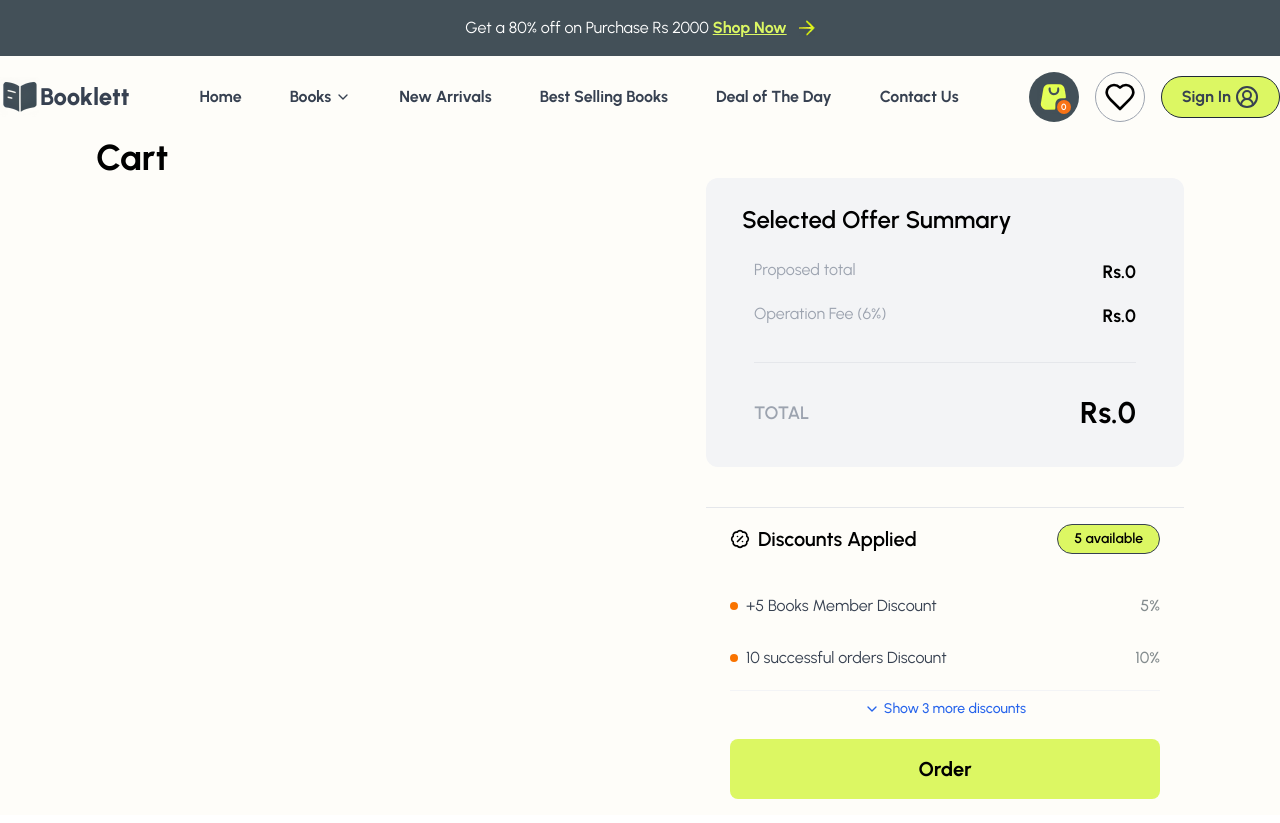
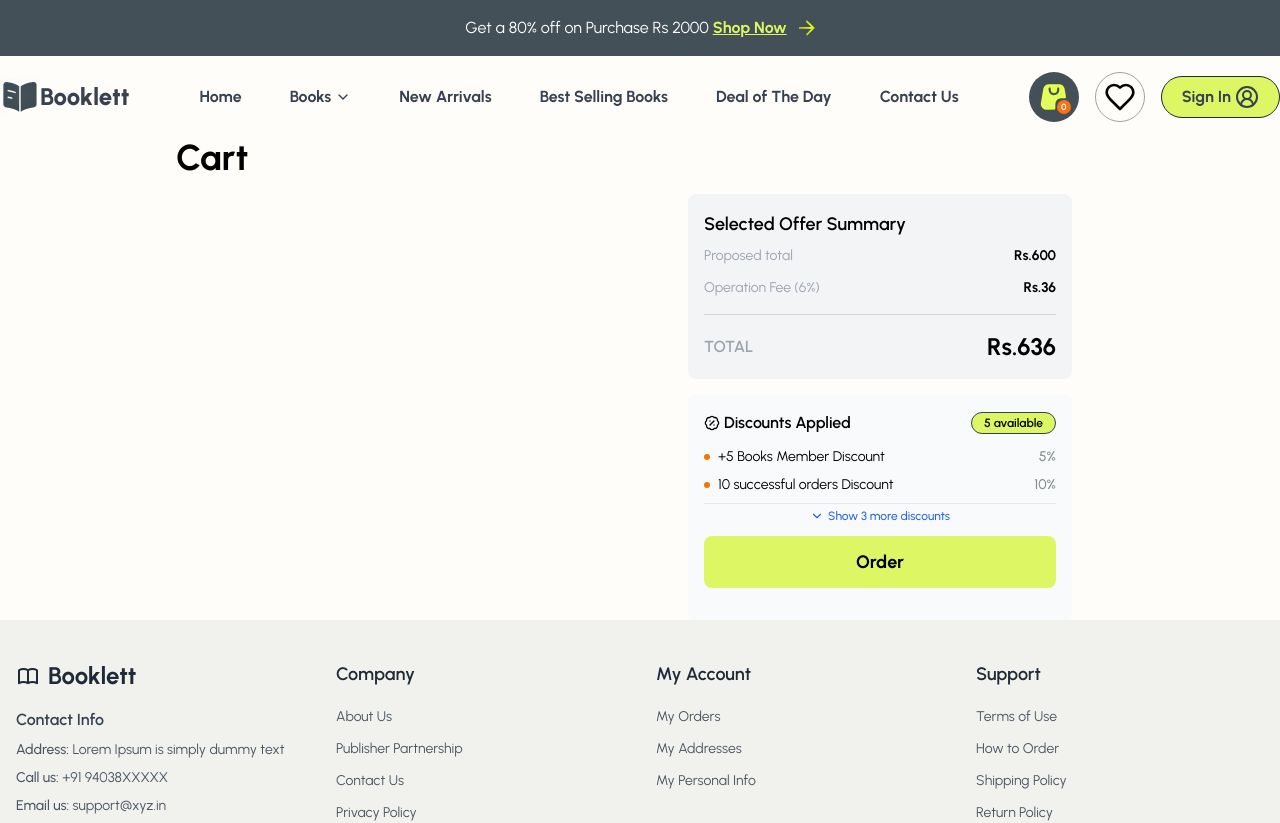
Before and after one commit to rabin2059/bookLet-frontend, a React (Vite) app: page /cart in a window 1280 px wide. Shown: the top 823 px of the page. Built offline with nearby package versions, Linux system fonts and the light colour scheme; the HTML template or start-up script is replaced by a standard one.

Commit message:
UI Fixed by the Designer

```diff
--- a/src/App.jsx
+++ b/src/App.jsx
@@ -13,6 +13,7 @@ import Wishlist from "./pages/user/wishlist";
 import BookList from "./pages/user/Books";
 import Cart from "./pages/user/Cart";
 import Banner from "./pages/admin/Banner";
+import Footer from "./components/Footer";
 
 const App = () => {
   const isAdminRoute = useMatch("/admin/*");
@@ -46,6 +47,7 @@ const App = () => {
           <Route path="/admin/books/view/:bookId" element={<BookDetail />} />
         </Route>
       </Routes>
+      {!isAdminRoute && <Footer />}
     </div>
   );
 };
--- a/src/components/Footer.jsx
+++ b/src/components/Footer.jsx
@@ -3,7 +3,7 @@ import { Facebook, Twitter, Instagram, Youtube } from 'lucide-react';
 
 const Footer = () => {
   return (
-    <footer className="bg-web-background pt-10 pb-4">
+    <footer className="bg-web-third pt-10 pb-4">
       <div className="container mx-auto px-4">
         <div className="grid grid-cols-1 md:grid-cols-4 gap-8">
           {/* Logo and Contact Info */}
--- a/src/components/admin/AdminSideBar.jsx
+++ b/src/components/admin/AdminSideBar.jsx
@@ -26,7 +26,7 @@ const AdminSidebar = () => {
   ];
 
   return (
-    <div className="md:w-64 w-16 bg-web-third border-r min-h-screen text-base border-gray-500 pb-2 flex flex-col">
+    <div className="md:w-64 w-16 bg-web-third border-r min-h-screen text-base  pb-2 flex flex-col">
       <div className="flex flex-row h-20 items-center gap-3 bg-web-secondary">
         <div className="bg-white rounded-full p-1 ml-5">
           <img className="h-[40px]" src={images.logo} alt="logo" />
--- a/src/components/user/cart/CartCard.jsx
+++ b/src/components/user/cart/CartCard.jsx
@@ -16,32 +16,57 @@ const CartCard = ({ carts }) => {
       updateCartQuantity(carts.bookId, carts.quantity - 1);
     }
   };
+
   return carts ? (
-    <div>
-      <div className="flex flex-row justify-between border px-6 py-6 gap-24 rounded-xl">
-        <div className="flex flex-row gap-10">
-          <img className="w-[196px] h-[140px]" src={images.book2} alt="" />
+    <div className="w-full mb-4">
+      <div className="flex flex-row gap-32 items-center justify-between border border-gray-200 px-5 py-4 rounded-xl">
+        {/* Book Info Section */}
+        <div className="flex items-center gap-6">
+          <img
+            className="w-32 h-24 object-cover rounded"
+            src={images.book2}
+            alt={carts.book.title}
+          />
           <div>
-            <h1 className="text-[35px] font-semibold">{carts.book.title}</h1>
-            <p className="text-3xl font-thin">by {carts.book.author}</p>
+            <h1 className="text-xl font-semibold mb-1">{carts.book.title}</h1>
+            <p className="text-gray-600">by {carts.book.author}</p>
           </div>
         </div>
-        <div className="flex flex-row gap-4 items-center">
-          <div className="flex items-center gap-2 border px-3 py-1 rounded-md w-fit">
-            <button onClick={handleDecrease} className="text-xl font-semibold">
+
+        {/* Actions Section */}
+        <div className="flex items-center gap-6">
+          {/* Quantity Controls */}
+          <div className="flex items-center gap-1 border border-gray-300 px-3 py-1 rounded-md">
+            <button
+              onClick={handleDecrease}
+              className="text-lg font-medium w-6 h-6 flex items-center justify-center"
+            >
               -
             </button>
-            <span className="w-4 text-center">{carts.quantity}</span>
-            <button onClick={handleIncrease} className="text-xl font-semibold">
+            <span className="w-6 text-center">{carts.quantity}</span>
+            <button
+              onClick={handleIncrease}
+              className="text-lg font-medium w-6 h-6 flex items-center justify-center"
+            >
               +
             </button>
           </div>
-          <div className="w-[70px] ">NRS.{carts.book.price}</div>
-          <div className="w-24 ">
-            <p>Total</p>
-            <p>NPS.{carts.book.price * carts.quantity}</p>
+
+          {/* Price Info */}
+          <div className="w-20 text-right">
+            <p className="font-medium">NRS.{carts.book.price}</p>
           </div>
-          <Trash2Icon />
+
+          {/* Total Info */}
+          <div className="w-24 text-right">
+            <p className="text-sm text-gray-500">Total</p>
+            <p className="font-medium">NRS.{carts.book.price * carts.quantity}</p>
+          </div>
+
+          {/* Delete Button */}
+          <button className="ml-2 p-1 hover:text-red-500 transition-colors">
+            <Trash2Icon size={20} />
+          </button>
         </div>
       </div>
     </div>
--- a/src/components/user/cart/CartSummary.jsx
+++ b/src/components/user/cart/CartSummary.jsx
@@ -15,79 +15,98 @@ const CartSummary = ({ mergedCart }) => {
   const visibleDiscounts = showAllDiscounts ? discounts : discounts.slice(0, 2);
   const hiddenCount = discounts.length - 2;
 
-  const subtotal = mergedCart.reduce(
-    (acc, item) => acc + item.book.price * item.quantity,
-    0
-  );
+  const subtotal =
+    mergedCart?.reduce(
+      (acc, item) => acc + item.book.price * item.quantity,
+      0
+    ) || 600; // Default value for demo
   const operationFee = parseFloat((subtotal * 0.06).toFixed(2));
   const total = subtotal + operationFee;
 
   return (
-    <div>
-      <div className="h-[300 px] w-[478px] bg-gray-100 rounded-xl px-9 py-6 mb-10">
-        <h1 className="text-[24px] font-semibold mb-2">Selected Offer Summary</h1>
-        <div className="p-3 flex flex-col gap-8">
-          <div className="flex flex-col gap-4">
-            <div className="flex flex-row justify-between">
-              <p className="text-gray-400">Proposed total</p>
-              <p className="font-bold text-lg">Rs.{subtotal}</p>
-            </div>
-            <div className="flex flex-row justify-between">
-              <p className="text-gray-400">Operation Fee (6%)</p>
-              <p className="font-bold text-lg">Rs.{operationFee}</p>
-            </div>
+    <div className="w-full max-w-sm">
+      {/* Summary Card - More compact */}
+      <div className="w-full bg-gray-100 rounded-lg p-4 mb-4">
+        <h1 className="text-lg font-semibold mb-2">Selected Offer Summary</h1>
+
+        {/* Summary items - Tighter spacing */}
+        <div className="flex flex-col gap-3">
+          <div className="flex justify-between items-center text-sm">
+            <p className="text-gray-400">Proposed total</p>
+            <p className="font-bold">Rs.{subtotal}</p>
           </div>
-          <hr />
-          <div className="flex flex-row justify-between items-center">
-            <p className="text-gray-400 font-semibold text-lg">TOTAL</p>
-            <p className="font-bold text-3xl">Rs.{total}</p>
+          <div className="flex justify-between items-center text-sm">
+            <p className="text-gray-400">Operation Fee (6%)</p>
+            <p className="font-bold">Rs.{operationFee}</p>
+          </div>
+
+          {/* Divider */}
+          <hr className="border-gray-300 my-1" />
+
+          {/* Total - Compact but still prominent */}
+          <div className="flex justify-between items-center">
+            <p className="text-gray-400 font-semibold">TOTAL</p>
+            <p className="font-bold text-2xl">Rs.{total}</p>
           </div>
         </div>
       </div>
 
-      <hr />
-
-      <div className="overflow-hidden">
-        <div className="px-6 py-4 flex items-center justify-between">
-          <div className="flex items-center gap-2">
-            <BadgePercent size={20} />
-            <h2 className="text-xl font-semibold">Discounts Applied</h2>
+      {/* Discounts Section - More compact design */}
+      <div className="w-full bg-gray-50 rounded-lg p-4">
+        {/* Discounts Header - Smaller with better alignment */}
+        <div className="flex justify-between items-center mb-3">
+          <div className="flex items-center gap-1">
+            <BadgePercent size={16} />
+            <h2 className="text-base font-semibold">Discounts Applied</h2>
           </div>
-          <div className="text-sm font-semibold bg-web-primary border border-gray-700 px-4 py-1 rounded-full">
+          <div className="text-xs font-semibold bg-web-primary border border-gray-700 px-3 py-0.5 rounded-full">
             {discounts.length} available
           </div>
         </div>
 
-        <div className="px-6 py-4">
-          <div className="space-y-3">
+        {/* Discounts List - Tighter spacing */}
+        <div className="mb-4">
+          <div className="space-y-2">
             {visibleDiscounts.map((discount, index) => (
-              <div key={index} className="flex justify-between items-center py-2">
+              <div
+                key={index}
+                className="flex justify-between items-center text-sm"
+              >
                 <div className="flex items-center">
-                  <span className="w-2 h-2 bg-web-offer rounded-full mr-2"></span>
-                  <p className="text-gray-700">{discount.name}</p>
+                  <span className="w-1.5 h-1.5 bg-web-offer rounded-full mr-2"></span>
+                  <p>{discount.name}</p>
                 </div>
-                <p className="font-medium text-web-discount">{discount.value}</p>
+                <p className="font-medium text-web-discount">
+                  {discount.value}
+                </p>
               </div>
             ))}
+
+            {/* Show More/Less Button - Smaller and tighter */}
             {discounts.length > 2 && (
               <button
                 onClick={() => setShowAllDiscounts(!showAllDiscounts)}
-                className="w-full mt-2 flex items-center justify-center gap-1 py-2 text-sm font-medium text-blue-600 hover:text-blue-800 border-t border-gray-100"
+                className="w-full mt-2 flex items-center justify-center gap-1 py-1 text-xs font-medium text-blue-600 hover:text-blue-800 border-t border-gray-200"
               >
                 {showAllDiscounts ? (
                   <>
-                    <ChevronUp size={16} />
+                    <ChevronUp size={14} />
                     <span>Show less</span>
                   </>
                 ) : (
                   <>
-                    <ChevronDown size={16} />
-                    <span>Show {hiddenCount} more discount{hiddenCount !== 1 ? "s" : ""}</span>
+                    <ChevronDown size={14} />
+                    <span>
+                      Show {hiddenCount} more discount
+                      {hiddenCount !== 1 ? "s" : ""}
+                    </span>
                   </>
                 )}
               </button>
             )}
-            <button className="w-full bg-web-primary py-4 font-bold text-xl rounded-lg">
+
+            {/* Order Button - Slightly smaller but still prominent */}
+            <button className="w-full bg-web-primary py-3 font-bold text-lg rounded-lg mt-4">
               Order
             </button>
           </div>
--- a/src/pages/admin/Admin.jsx
+++ b/src/pages/admin/Admin.jsx
@@ -9,7 +9,7 @@ const Admin = () => {
         <Sidebar />
       </div>
       <div className="flex-1 flex flex-col">
-        <div className="sticky top-0 z-10 bg-white shadow-md border-b border-gray-200">
+        <div className="sticky top-0 z-10 bg-white border-b border-gray-200">
 
         <HeaderSection />
         </div>
--- a/src/pages/user/Cart.jsx
+++ b/src/pages/user/Cart.jsx
@@ -20,8 +20,8 @@ const Cart = () => {
 
   return cart ? (
     <div className="bg-web-background px-24">
-      <h1 className="text-4xl font-bold">Cart</h1>
-      <div className="flex flex-row justify-between">
+      <h1 className="text-4xl mb-4 pl-20 font-bold">Cart</h1>
+      <div className="flex flex-row justify-between px-28">
         <div className="flex flex-col gap-2">
           {mergedCart.map((carts) => (
             <CartCard key={carts.bookId} carts={carts} />
--- a/src/pages/user/Home.jsx
+++ b/src/pages/user/Home.jsx
@@ -15,7 +15,6 @@ const Home = () => {
 
       <DealSection />
     </div>
-      <Footer/>
       </>
   );
 };
```
Also changed, not shown: src/components/user/home/DealCard.jsx (+14 -14 lines), src/pages/user/Books.jsx (+9 -7 lines).
